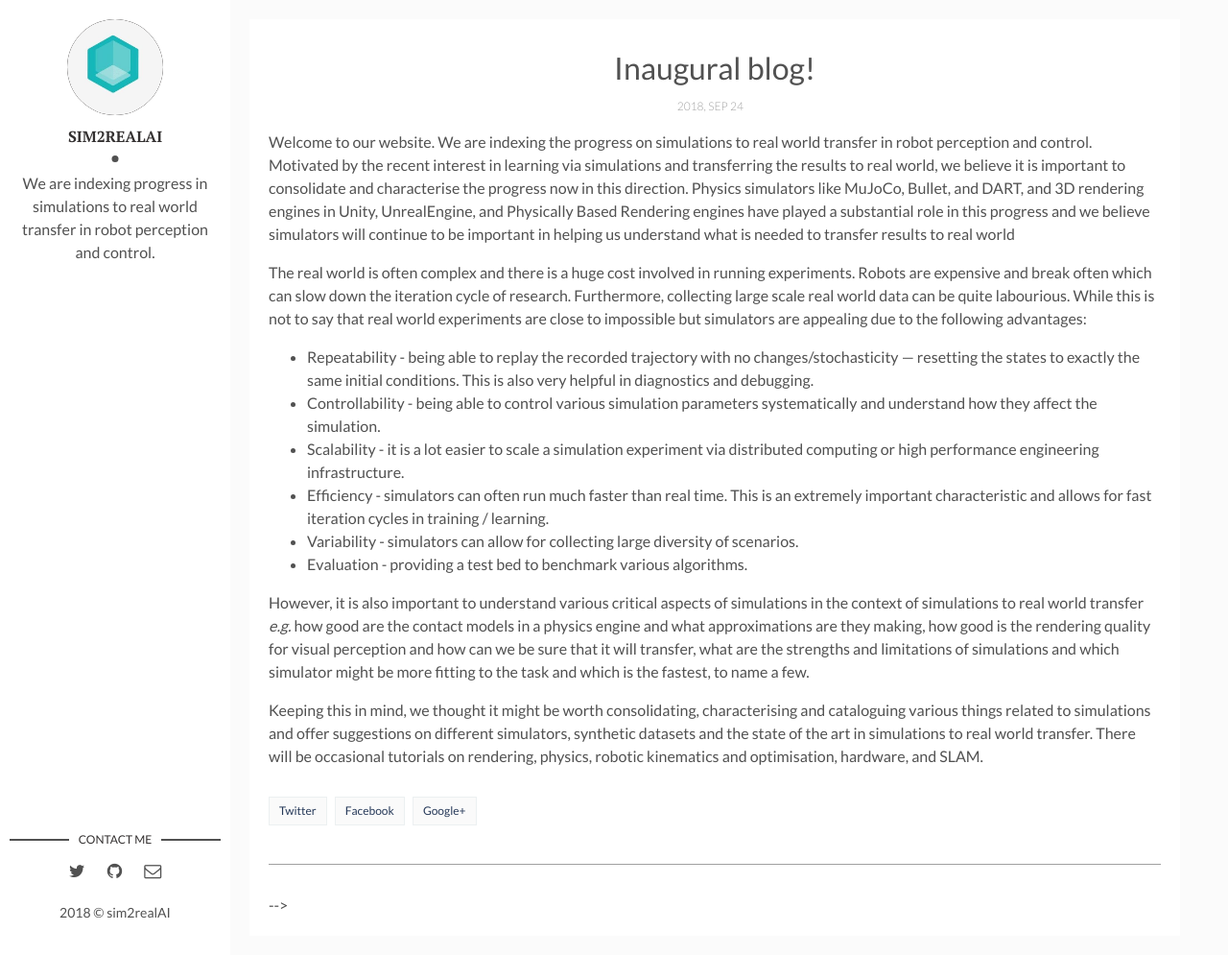
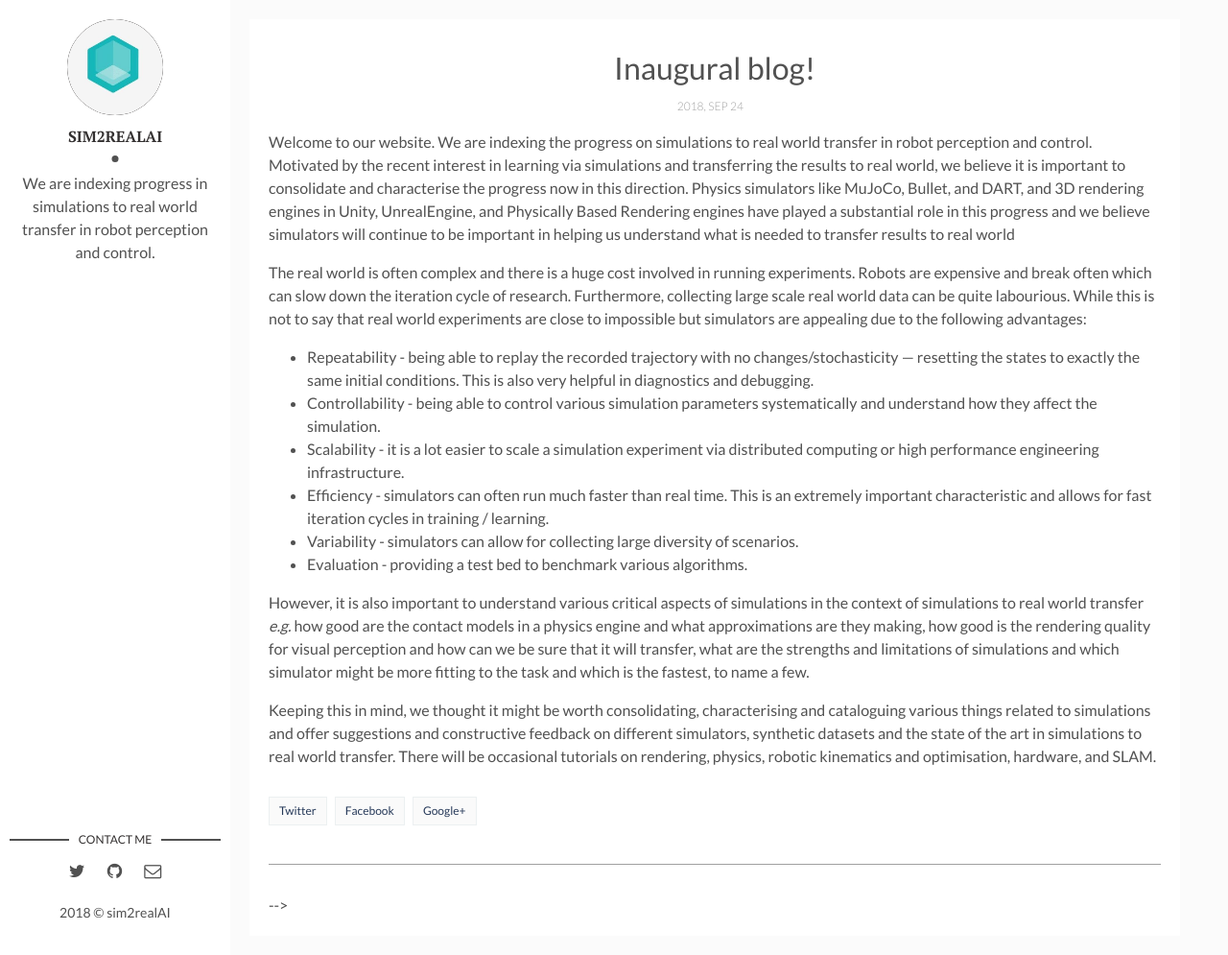
Before and after one commit to sim2realAI/sim2realAI.github.io, a Jekyll site: the page built from _posts/2018-09-24-welcome-to-sim2real-AI.markdown, in a window 1280 px wide and 995 px high. Shown: the whole window at 96% size. Built offline with Jekyll 4.4.1, drawn with Linux system fonts in a browser that asks for light colours.

Commit message:
formatting more
Signed-off-by: Ankur Handa <ahanda@nvidia.com>

```diff
--- a/_posts/2018-09-24-welcome-to-sim2real-AI.markdown
+++ b/_posts/2018-09-24-welcome-to-sim2real-AI.markdown
@@ -20,7 +20,7 @@
 
 However, it is also important to understand various critical aspects of simulations in the context of simulations to real world transfer *e.g.* how good are the contact models in a physics engine and what approximations are they making, how good is the rendering quality for visual perception and how can we be sure that it will transfer, what are the strengths and limitations of simulations and which simulator might be more fitting to the task and which is the fastest, to name a few.
 
-Keeping this in mind, we thought it might be worth consolidating, characterising and cataloguing various things related to simulations and offer suggestions on different simulators, synthetic datasets and the state of the art in simulations to real world transfer. There will be occasional tutorials on rendering, physics, robotic kinematics and optimisation, hardware, and SLAM.
+Keeping this in mind, we thought it might be worth consolidating, characterising and cataloguing various things related to simulations and offer suggestions and constructive feedback on different simulators, synthetic datasets and the state of the art in simulations to real world transfer. There will be occasional tutorials on rendering, physics, robotic kinematics and optimisation, hardware, and SLAM.
 
 
 
```
